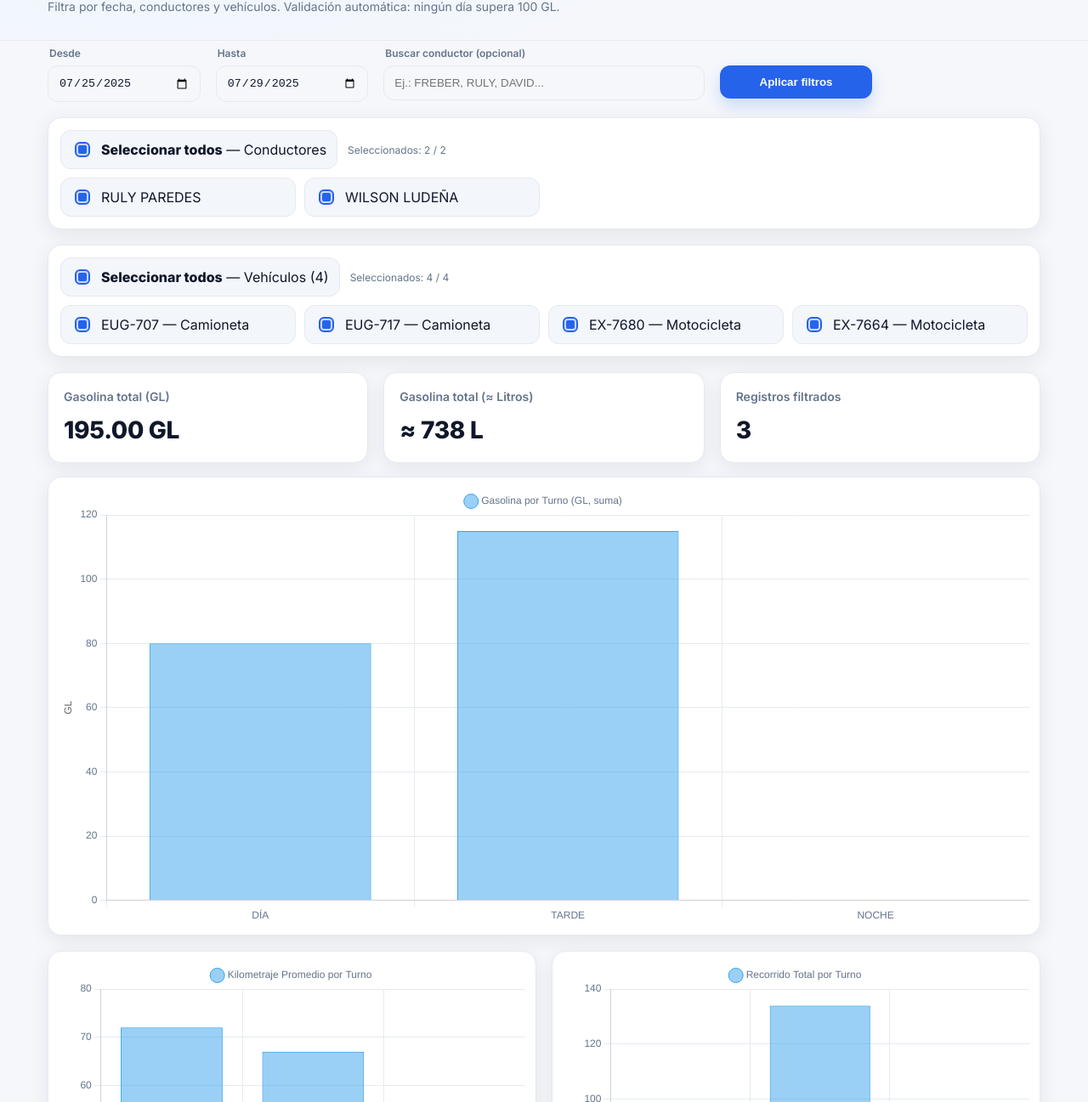
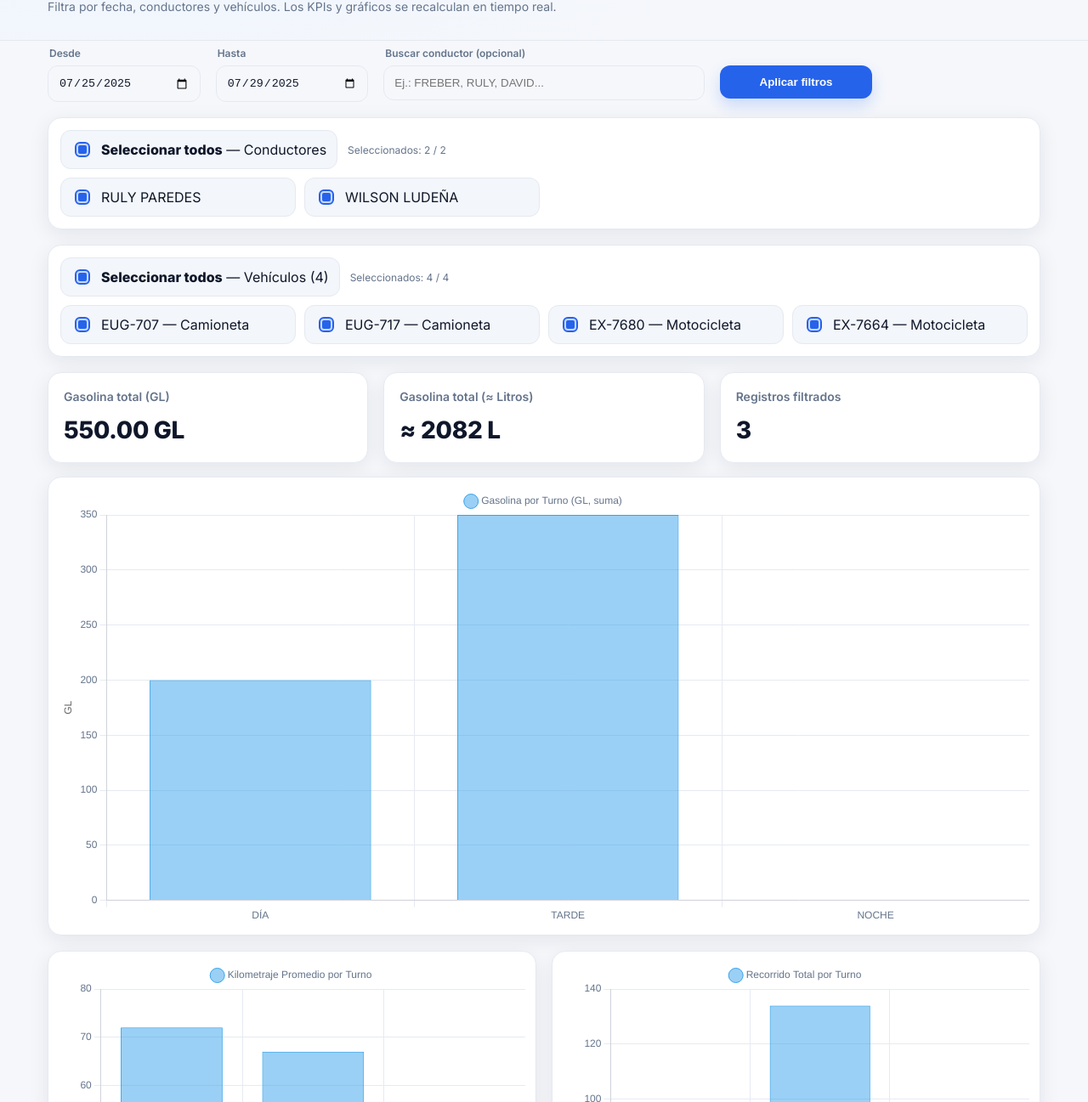
Before and after one commit to rogermlenglish-glitch/KPIs, a plain HTML site: page index.html in a window 1280 px wide. Shown: the part 88-1385 px from the top of the page at 85% size. Drawn offline with nearby package versions, Linux system fonts and the light colour scheme.

Commit message:
index.html

```diff
--- a/index.html
+++ b/index.html
@@ -2,7 +2,7 @@
 <html lang="es">
 <head>
   <meta charset="UTF-8" />
-  <title>KPIs Serenazgo - Gasolina (GL) con Validación ≤100 por día</title>
+  <title>KPIs Serenazgo - Gasolina (GL) | Filtros Conductores & Vehículos</title>
   <meta name="viewport" content="width=device-width, initial-scale=1" />
   <!-- Tipografías -->
   <link href="https://fonts.googleapis.com/css2?family=Inter:wght@400;600;800&family=Poppins:wght@500;700&display=swap" rel="stylesheet">
@@ -96,21 +96,17 @@
     tfoot td{ font-weight:700; background: color-mix(in oklab, var(--bg-soft) 70%, var(--card) 30%); }
 
     .muted{ color:var(--muted); font-size:12px; margin-top:8px; }
-    .error{ display:none; margin:14px 0; padding:12px; border-radius:12px; background:#fee2e2; border:1px solid #fecaca; color:#991b1b; }
-    .badge{ display:inline-block; padding:2px 8px; border-radius:999px; background:var(--primary-50); color:var(--primary-600); font-size:11px; font-weight:700; margin-left:6px; }
   </style>
 </head>
 <body>
   <header class="hero">
     <div class="container">
-      <h1 class="title">KPIs Movilidad Serenazgo — Julio 2025 <span class="badge">Gasolina (GL)</span></h1>
-      <p class="subtitle">Filtra por fecha, conductores y vehículos. Validación automática: ningún día supera 100 GL.</p>
+      <h1 class="title">KPIs Movilidad Serenazgo — Julio 2025</h1>
+      <p class="subtitle">Filtra por fecha, conductores y vehículos. Los KPIs y gráficos se recalculan en tiempo real.</p>
     </div>
   </header>
 
   <main class="container" style="margin-top:20px;">
-    <div id="errorBox" class="error"></div>
-
     <!-- FILTROS -->
     <section class="filters">
       <div class="field">
@@ -130,7 +126,7 @@
         <button id="btnFiltrar" class="btn" type="button" title="Aplicar filtros">Aplicar filtros</button>
       </div>
 
-      <!-- Conductores -->
+      <!-- Conductores (todas las casillas) -->
       <div class="box card">
         <div class="box-header">
           <label class="check">
@@ -181,21 +177,21 @@
 
   <script>
     /* ====== DATA EMBEBIDA ======
-       👉 PEGA AQUÍ la data real del Excel “AC KM DE LAS MOVILES DE SERENAZGO JULIO 2025.xlsx”
-       Formato por registro:
+       👉 Reemplaza el arreglo DATA con TODA tu data real (del Excel actualizado).
+       Formato de cada registro:
        {
          "Fecha":"YYYY-MM-DD","Turno":"DIA|TARDE|NOCHE","Conductor":"...","Unidad_Movil":"EUG-707|EUG-717|EX-7680|EX-7664|...",
          "KM_Inicial":151795,"KM_Final":151837,"Recorrido":42,
-         "Combustible": 0..100, "Cambio_Aceite":null, "Mantenimiento":null, "Ocurrencias":null
+         "Combustible": <número en GL>, "Cambio_Aceite":..., "Mantenimiento":..., "Ocurrencias":...
        }
-       Regla validada: Combustible (GL) <= 100 por registro y suma diaria <= 100.
+       *Nota*: No hay restricción de 100 GL.
     */
     const DATA = [
-      /* ===== EJEMPLOS (BORRA Y PEGA TU DATA REAL) ===== */
-      {"Fecha":"2025-07-25","Turno":"TARDE","Conductor":"WILSON LUDEÑA","Unidad_Movil":"EUG-717","KM_Inicial":153606,"KM_Final":153666,"Recorrido":60,"Combustible":60,"Cambio_Aceite":null,"Mantenimiento":null,"Ocurrencias":null},
-      {"Fecha":"2025-07-27","Turno":"TARDE","Conductor":"WILSON LUDEÑA","Unidad_Movil":"EUG-717","KM_Inicial":154040,"KM_Final":154114,"Recorrido":74,"Combustible":55,"Cambio_Aceite":null,"Mantenimiento":null,"Ocurrencias":null},
-      {"Fecha":"2025-07-29","Turno":"DIA","Conductor":"RULY PAREDES","Unidad_Movil":"EUG-717","KM_Inicial":154380,"KM_Final":154452,"Recorrido":72,"Combustible":80,"Cambio_Aceite":null,"Mantenimiento":null,"Ocurrencias":null},
-      /* Más filas… */
+      /* ===== EJEMPLOS DE MUESTRA (BORRA Y PEGA TU DATA REAL COMPLETA) ===== */
+      {"Fecha":"2025-07-25","Turno":"TARDE","Conductor":"WILSON LUDEÑA","Unidad_Movil":"EUG-717","KM_Inicial":153606,"KM_Final":153666,"Recorrido":60,"Combustible":180,"Cambio_Aceite":null,"Mantenimiento":null,"Ocurrencias":null},
+      {"Fecha":"2025-07-27","Turno":"TARDE","Conductor":"WILSON LUDEÑA","Unidad_Movil":"EUG-717","KM_Inicial":154040,"KM_Final":154114,"Recorrido":74,"Combustible":170,"Cambio_Aceite":null,"Mantenimiento":null,"Ocurrencias":null},
+      {"Fecha":"2025-07-29","Turno":"DIA","Conductor":"RULY PAREDES","Unidad_Movil":"EUG-717","KM_Inicial":154380,"KM_Final":154452,"Recorrido":72,"Combustible":200,"Cambio_Aceite":null,"Mantenimiento":null,"Ocurrencias":null},
+      /* Pega aquí el resto de filas... */
     ];
 
     /* ====== Vehículos fijos (4 casillas) ====== */
@@ -206,19 +202,12 @@
       { id: 'EX-7664', tipo: 'Motocicleta' },
     ];
 
-    /* ===== Overlay errores ===== */
-    (function () {
-      const box = document.getElementById('errorBox');
-      window.addEventListener('error', ev => { box.style.display='block'; box.textContent = 'Error JS: '+(ev.message||ev.error||''); });
-      window.addEventListener('unhandledrejection', ev => { box.style.display='block'; box.textContent = 'Error Promesa: '+(ev.reason?.message || ev.reason || ''); });
-    })();
-
-    /* ===== Helpers & Validación ===== */
+    /* ===== Helpers ===== */
     const TURNOS = ["DIA","TARDE","NOCHE"];
+    const GL_TO_L = 3.785; // 1 GL ≈ 3.785 L
     const toNumber = v => Number.isFinite(+v) ? +v : 0;
     const parseDateISO = s => { const d = new Date(s); return isNaN(d.getTime()) ? null : d; };
     const formatISO = d => d.toISOString().slice(0,10);
-    const GL_TO_L = 3.785; // 1 galón ≈ 3.785 litros
 
     function canonicalUnidad(u){
       if(!u) return '';
@@ -237,27 +226,6 @@
       const dates = rows.map(r => parseDateISO(r.Fecha)).filter(Boolean);
       if(!dates.length) return {min:null, max:null};
       return { min:new Date(Math.min(...dates)), max:new Date(Math.max(...dates)) };
-    }
-
-    // Validación: cada registro <=100 GL, suma por fecha <=100 GL
-    function validateFuel(rows){
-      const errors = [];
-      const perDate = {};
-      rows.forEach(r=>{
-        const d = r.Fecha || '(sin fecha)';
-        const gl = toNumber(r.Combustible);
-        if (gl > 100){
-          errors.push(`Registro: ${d} — ${r.Unidad_Movil||''} — ${r.Conductor||''}: ${gl} GL > 100`);
-        }
-        if (!perDate[d]) perDate[d] = 0;
-        perDate[d] += gl;
-      });
-      Object.entries(perDate).forEach(([d,sum])=>{
-        if (sum > 100){
-          errors.push(`Suma diaria: ${d} = ${sum.toFixed(2)} GL (supera 100 GL)`);
-        }
-      });
-      return errors;
     }
 
     function calcularKPIs(rows){
@@ -465,18 +433,12 @@
       const uiConductores = buildConductores();
       const uiVehiculos   = buildVehiculos();
 
-      // Validación de datos (sobre toda la data)
-      const errorsAll = validateFuel(DATA);
-      const errorBox = document.getElementById('errorBox');
-      if (errorsAll.length){
-        errorBox.style.display='block';
-        errorBox.innerHTML = `<strong>⚠ Validación de gasolina (GL ≤ 100 / día):</strong><br>${errorsAll.map(e=>`• ${e}`).join('<br>')}`;
-      }
-
       const kpisInit=calcularKPIs(DATA);
       initCharts(kpisInit);
       renderKpiCards(kpisInit, DATA.length, DATA.length);
       renderKpiTable(kpisInit);
+
+      // Tabla completa SIEMPRE con TODO (no filtrada)
       renderRawTable(DATA);
 
       function aplicarFiltros(){
@@ -484,19 +446,12 @@
         const vehs  = uiVehiculos.getSeleccionados(); // IDs exactos
         const filtered = filtrarDatos(DATA, startEl.value, endEl.value, conds, vehs);
 
-        // Validación sobre subset filtrado (por si necesitas revisar una fecha específica tras filtrar)
-        const errors = validateFuel(filtered);
-        if (errors.length){
-          errorBox.style.display='block';
-          errorBox.innerHTML = `<strong>⚠ Validación de gasolina (GL ≤ 100 / día):</strong><br>${errors.map(e=>`• ${e}`).join('<br>')}`;
-        } else {
-          errorBox.style.display='none';
-        }
-
         const kpis = calcularKPIs(filtered);
         updateCharts(kpis);
         renderKpiCards(kpis, filtered.length, DATA.length);
         renderKpiTable(kpis);
+
+        // La tabla completa NO se altera (sigue mostrando todo el Excel)
       }
 
       btn.addEventListener('click', aplicarFiltros);
```
